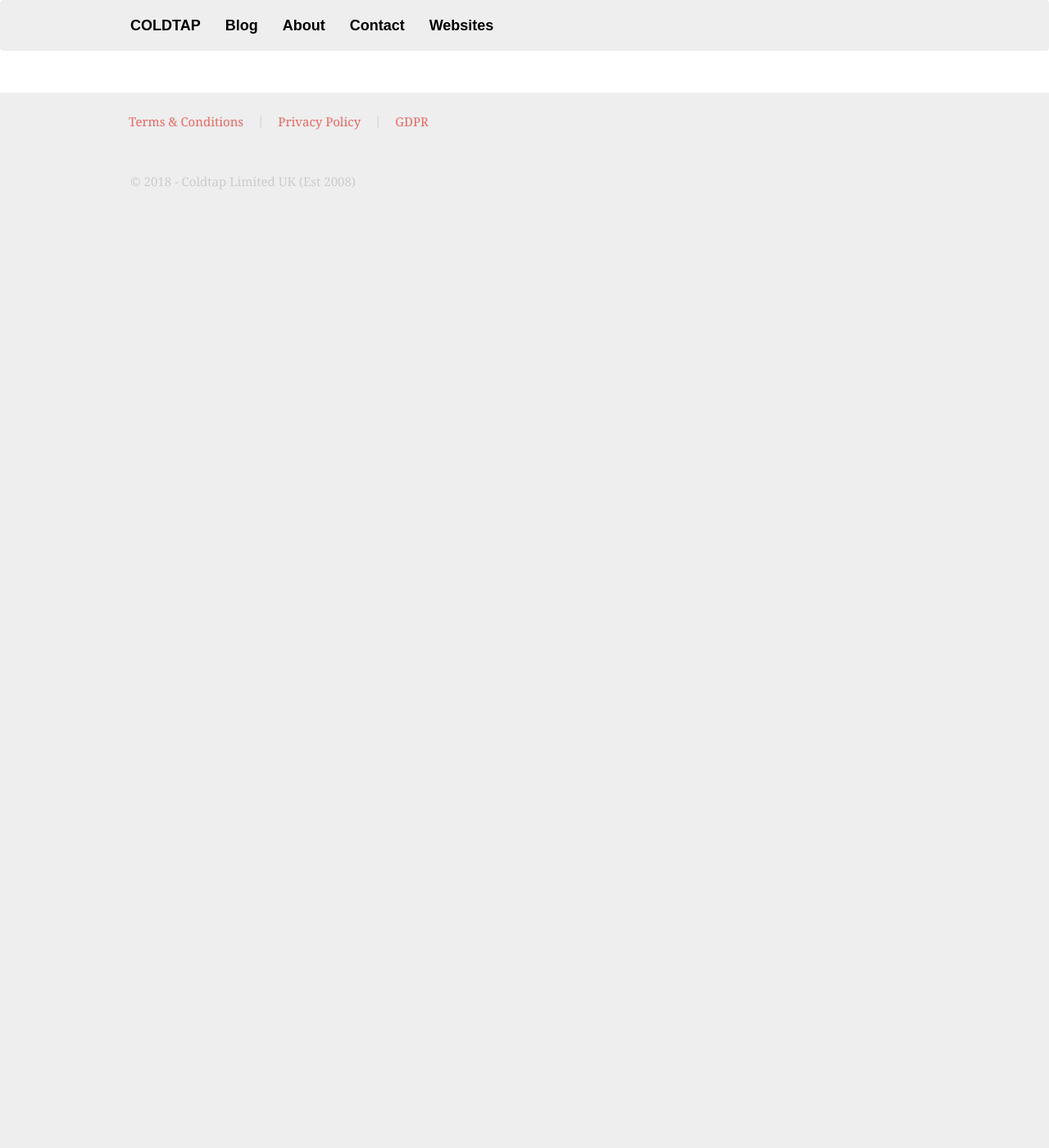
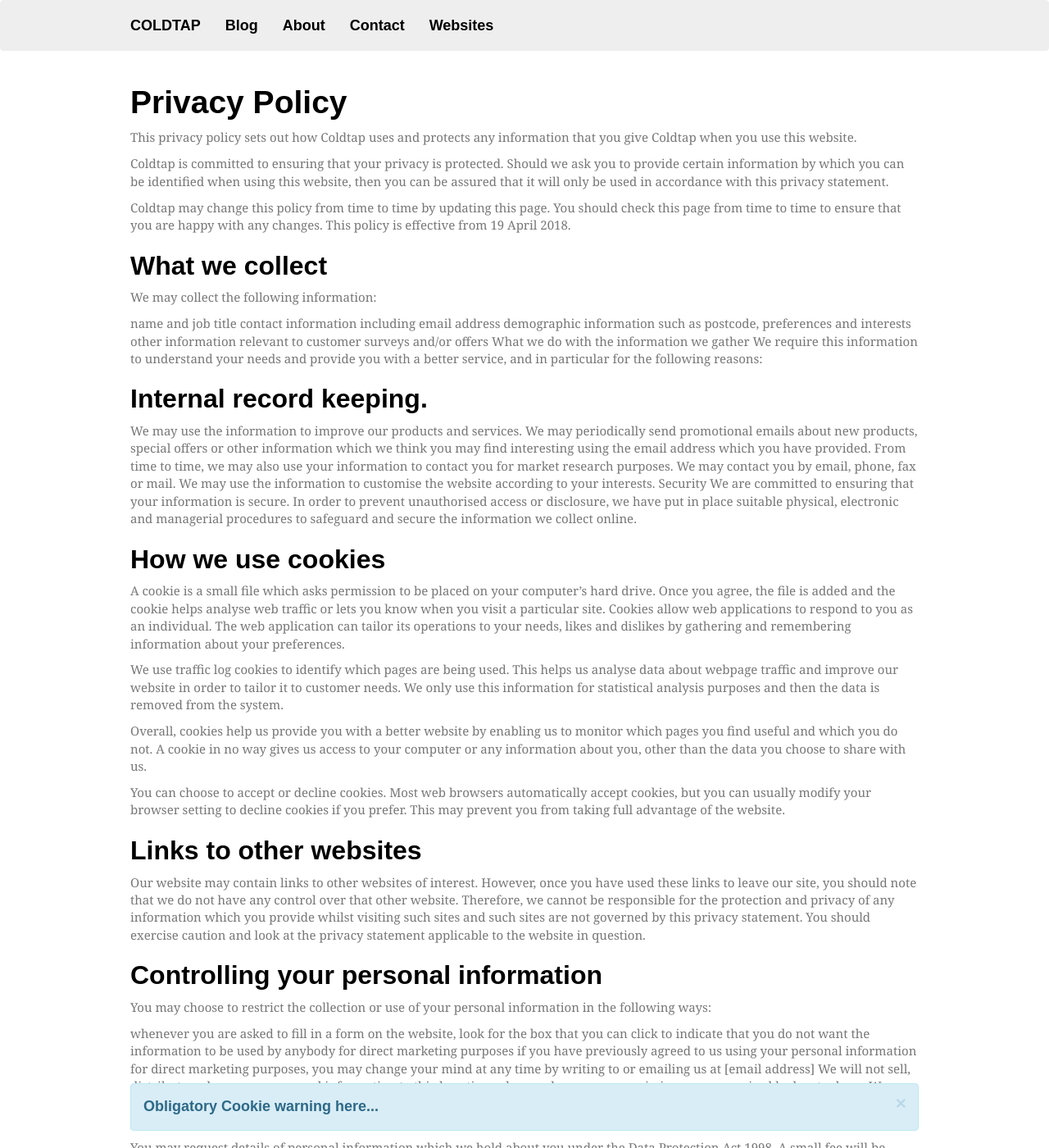
Before and after one commit to davewasthere/coldtap, a Jekyll site: the page built from privacy-policy.md, in a window 1280 px wide and 1400 px high. Shown: the whole window at 82% size. Built offline with Jekyll 4.4.1, drawn with Linux system fonts in a browser that asks for light colours; some web fonts are replaced; our own code applies the rules of GitHub Pages for plain Markdown files; some of the changed text lies outside the part shown.

Commit message:
cookie dialog

```diff
--- a/_config.yml
+++ b/_config.yml
@@ -2,6 +2,8 @@ timezone: Europe/London
 permalink: date
 encoding: utf-8
 company_name: Coldtap
+company_address: "Suite 5, 4 Blenheim Court, Peppercorn Close, Peterborough, PE1 2DU"
+company_registration_details: "Registered in England and Wales #6632696"
 url: "https://coldtap.net"
 plugins:
   - jekyll-sitemap
--- a/_layouts/layout.html
+++ b/_layouts/layout.html
@@ -71,12 +71,30 @@
         </div>
     </nav>
 
+    <div class="navbar navbar-fixed-bottom">
+        <div class="container-fluid container-max-width">
+            <div id="cookie-consent" class="alert alert-info alert-dismissable" role="alert" style="display: none;">
+                <button type="button" class="close" data-dismiss="alert" aria-label="Close"><span aria-hidden="true">&times;</span></button>
+                <a href="#" class="alert-link">Obligatory Cookie warning here...</a>
+            </div>
+        </div>
+    </div>
+
     {{ content }}
 
     <footer>
         <div class="container-fluid container-max-width">
             <div class="row">
-                <a class="btn btn-link" href="/terms-and-conditions">Terms &amp; Conditions</a> | <a class="btn btn-link">Privacy Policy</a> | <a class="btn btn-link">GDPR</a>
+
+                <ul class="nav nav-pills">
+                    <li class="nav-item">
+                        <a class="nav-link" href="/terms-and-conditions">Terms &amp; Conditions</a>
+                    </li>
+                    <li class="nav-item">
+                        <a class="nav-link" href="/privacy-policy">Privacy Policy</a>
+                    </li>
+                </ul>
+
             </div>
         </div>
         <div>
@@ -103,7 +121,49 @@
             $('.nav a[href^="/' + path + '"]').parent().addClass('active');
         }
 
+        var cookie = readCookie('cookie-consent');
+
+        if(cookie === null)
+        {
+            $('#cookie-consent').show();
+        }
+
+
+        $('#cookie-consent').on('closed.bs.alert', function () {
+            createCookie('cookie-consent', true, 180);
+        })
+
     });
+
+    function createCookie(name, value, days) {
+        var expires;
+
+        if (days) {
+            var date = new Date();
+            date.setTime(date.getTime() + (days * 24 * 60 * 60 * 1000));
+            expires = "; expires=" + date.toGMTString();
+        } else {
+            expires = "";
+        }
+        document.cookie = encodeURIComponent(name) + "=" + encodeURIComponent(value) + expires + "; path=/";
+    }
+
+    function readCookie(name) {
+        var nameEQ = encodeURIComponent(name) + "=";
+        var ca = document.cookie.split(';');
+        for (var i = 0; i < ca.length; i++) {
+            var c = ca[i];
+            while (c.charAt(0) === ' ')
+                c = c.substring(1, c.length);
+            if (c.indexOf(nameEQ) === 0)
+                return decodeURIComponent(c.substring(nameEQ.length, c.length));
+        }
+        return null;
+    }
+
+    function eraseCookie(name) {
+        createCookie(name, "", -1);
+    }
 
     </script>
 
--- a/privacy-policy.md
+++ b/privacy-policy.md
@@ -0,0 +1,53 @@
+---
+layout: page
+title: Privacy Policy
+permalink: /privacy-policy
+---
+
+# Privacy Policy
+
+This privacy policy sets out how {{ site.company_name }} uses and protects any information that you give {{ site.company_name }} when you use this website.
+
+{{ site.company_name }} is committed to ensuring that your privacy is protected. Should we ask you to provide certain information by which you can be identified when using this website, then you can be assured that it will only be used in accordance with this privacy statement.
+
+{{ site.company_name }} may change this policy from time to time by updating this page. You should check this page from time to time to ensure that you are happy with any changes. This policy is effective from 19 April 2018.
+
+## What we collect
+We may collect the following information:
+
+name and job title
+contact information including email address
+demographic information such as postcode, preferences and interests
+other information relevant to customer surveys and/or offers
+What we do with the information we gather
+We require this information to understand your needs and provide you with a better service, and in particular for the following reasons:
+
+## Internal record keeping.
+We may use the information to improve our products and services.
+We may periodically send promotional emails about new products, special offers or other information which we think you may find interesting using the email address which you have provided.
+From time to time, we may also use your information to contact you for market research purposes. We may contact you by email, phone, fax or mail. We may use the information to customise the website according to your interests.
+Security
+We are committed to ensuring that your information is secure. In order to prevent unauthorised access or disclosure, we have put in place suitable physical, electronic and managerial procedures to safeguard and secure the information we collect online.
+
+## How we use cookies
+A cookie is a small file which asks permission to be placed on your computer's hard drive. Once you agree, the file is added and the cookie helps analyse web traffic or lets you know when you visit a particular site. Cookies allow web applications to respond to you as an individual. The web application can tailor its operations to your needs, likes and dislikes by gathering and remembering information about your preferences.
+
+We use traffic log cookies to identify which pages are being used. This helps us analyse data about webpage traffic and improve our website in order to tailor it to customer needs. We only use this information for statistical analysis purposes and then the data is removed from the system.
+
+Overall, cookies help us provide you with a better website by enabling us to monitor which pages you find useful and which you do not. A cookie in no way gives us access to your computer or any information about you, other than the data you choose to share with us.
+
+You can choose to accept or decline cookies. Most web browsers automatically accept cookies, but you can usually modify your browser setting to decline cookies if you prefer. This may prevent you from taking full advantage of the website.
+
+## Links to other websites
+Our website may contain links to other websites of interest. However, once you have used these links to leave our site, you should note that we do not have any control over that other website. Therefore, we cannot be responsible for the protection and privacy of any information which you provide whilst visiting such sites and such sites are not governed by this privacy statement. You should exercise caution and look at the privacy statement applicable to the website in question.
+
+## Controlling your personal information
+You may choose to restrict the collection or use of your personal information in the following ways:
+
+whenever you are asked to fill in a form on the website, look for the box that you can click to indicate that you do not want the information to be used by anybody for direct marketing purposes
+if you have previously agreed to us using your personal information for direct marketing purposes, you may change your mind at any time by writing to or emailing us at [email address]
+We will not sell, distribute or lease your personal information to third parties unless we have your permission or are required by law to do so. We may use your personal information to send you promotional information about third parties which we think you may find interesting if you tell us that you wish this to happen.
+
+You may request details of personal information which we hold about you under the Data Protection Act 1998. A small fee will be payable. If you would like a copy of the information held on you please write to [address].
+
+If you believe that any information we are holding on you is incorrect or incomplete, please write to or email us as soon as possible at the above address. We will promptly correct any information found to be incorrect.
```
Also changed, not shown: about.md (+0 -8 lines), contact.md (+7 -4 lines), terms-and-conditions.md (+3 -2 lines).
